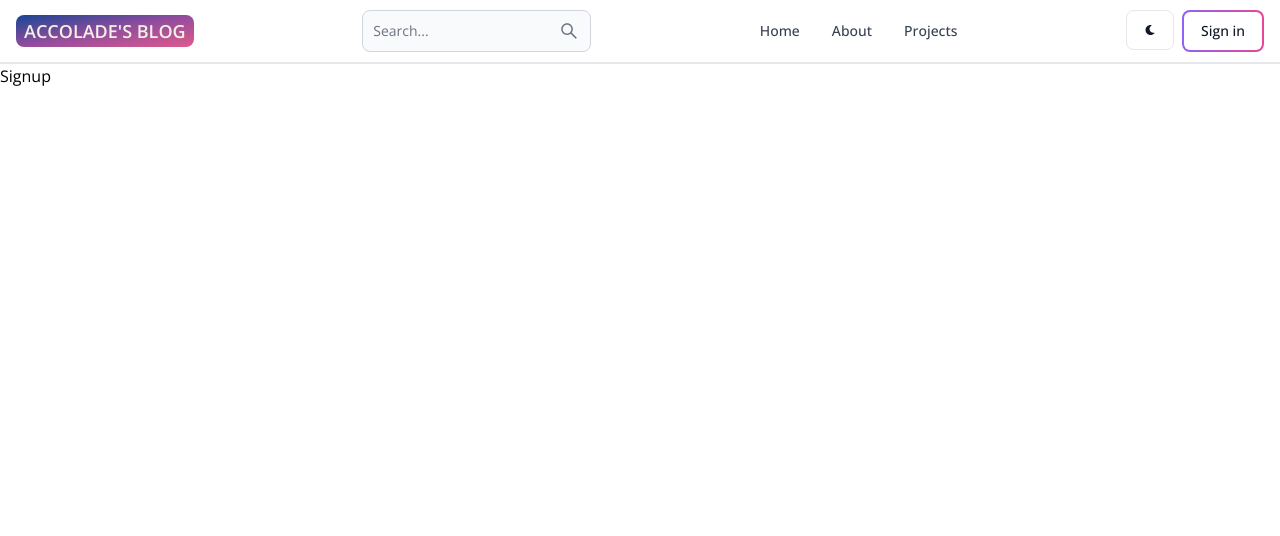
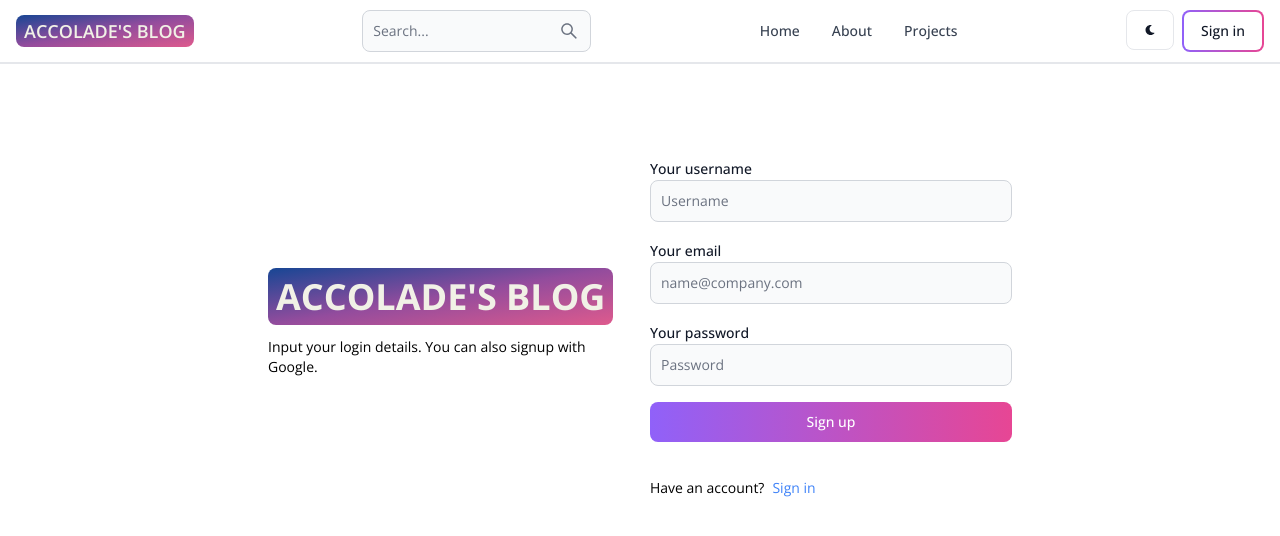
Before and after one commit to The-Accolade/mern-blog-app-2024, a React (Vite) app in the folder client/: page /signup in a window 1280 px wide. Shown: the top 536 px of the page. Built offline with nearby package versions, Linux system fonts and the light colour scheme.

Commit message:
Sign up UI added

```diff
--- a/client/src/pages/SignUp.jsx
+++ b/client/src/pages/SignUp.jsx
@@ -1,11 +1,45 @@
-
+import { Button, Label, TextInput } from "flowbite-react";
+import { Link } from "react-router-dom";
 
 const SignUp = () => {
   return (
-    <div>
-      Signup
+    <div className="min-h-screen mt-20">
+      <div className="flex flex-col md:flex-row md:items-center p-3 max-w-3xl mx-auto gap-5">
+        <div className="flex-1">
+          <Link
+            to="/"
+            className="font-bold dark:text-light text-4xl"
+          >
+            <span className="px-2 py-1 bg-gradient-to-br from-mainColor via-secColor to-tertColor rounded-lg text-light uppercase">
+              Accolade&apos;s Blog
+            </span>
+          </Link>
+          <p className="text-sm mt-5">Input your login details. You can also signup with Google.</p>
+        </div>
+        <div className="flex-1">
+          <form className="flex flex-col gap-4">
+            <div>
+              <Label value="Your username" />
+              <TextInput type="text" placeholder="Username" id="username" />
+            </div>
+            <div>
+              <Label value="Your email" />
+              <TextInput type="text" placeholder="name@company.com" id="email" />
+            </div>
+            <div>
+              <Label value="Your password" />
+              <TextInput type="password" placeholder="Password" id="password" />
+            </div>
+            <Button gradientDuoTone="purpleToPink">Sign up</Button>
+            <div className="flex gap-2 text-sm mt-5">
+              <span>Have an account? </span>
+              <Link to="/signin" className="text-blue-500">Sign in</Link>
+            </div>
+          </form>
+        </div>
+      </div>
     </div>
-  )
-}
+  );
+};
 
-export default SignUp
+export default SignUp;
```
